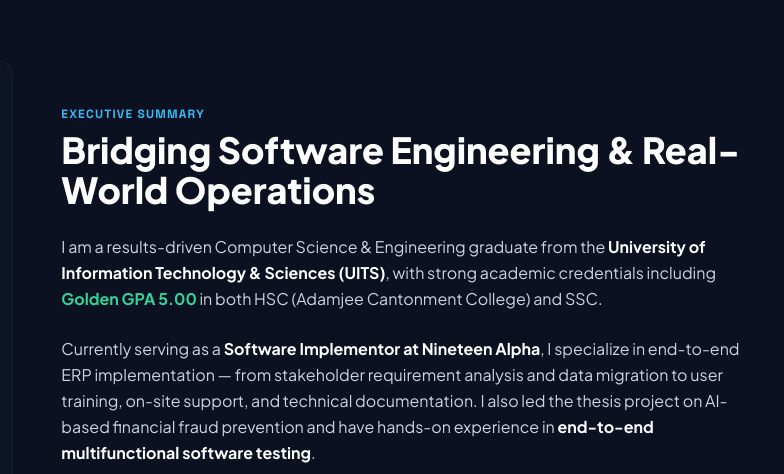
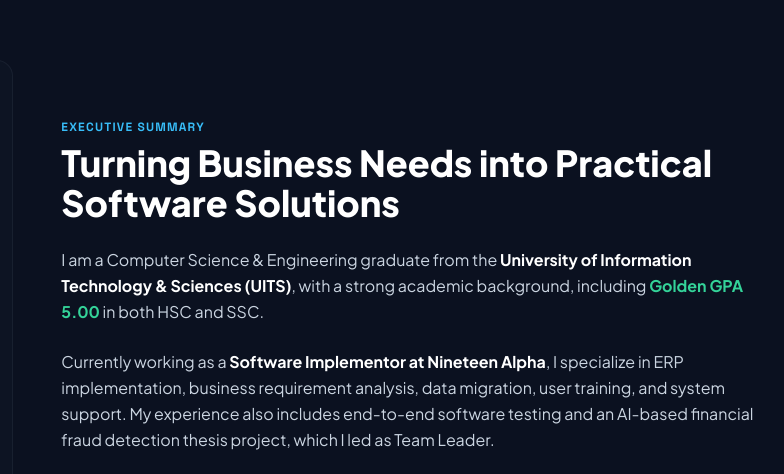
Before and after one commit to masumrana01/portfolio, a plain HTML site: page index.html in a window 1280 px wide. Shown: the part 820-1294 px from the top of the page, 496-1280 px from the left. Drawn offline with nearby package versions, Linux system fonts and the light colour scheme.

Commit message:
Update index.html

```diff
--- a/index.html
+++ b/index.html
@@ -284,17 +284,29 @@
 
         <div class="lg:col-span-7 order-1 lg:order-2 space-y-6">
 
+          <!-- Updated Executive Summary -->
           <div>
             <p class="text-xs font-mono font-bold tracking-widest text-sky-400 uppercase mb-2">Executive Summary</p>
-            <h2 class="text-3xl sm:text-4xl font-extrabold text-white">Bridging Software Engineering & Real-World Operations</h2>
+            <h2 class="text-3xl sm:text-4xl font-extrabold text-white">
+              Turning Business Needs into Practical Software Solutions
+            </h2>
           </div>
 
           <p class="text-slate-300 leading-relaxed">
-            I am a results-driven Computer Science & Engineering graduate from the <strong class="text-white">University of Information Technology & Sciences (UITS)</strong>, with strong academic credentials including <strong class="text-emerald-400">Golden GPA 5.00</strong> in both HSC (Adamjee Cantonment College) and SSC.
+            I am a Computer Science & Engineering graduate from the
+            <strong class="text-white">University of Information Technology & Sciences (UITS)</strong>,
+            with a strong academic background, including
+            <strong class="text-emerald-400">Golden GPA 5.00</strong>
+            in both HSC and SSC.
           </p>
 
           <p class="text-slate-300 leading-relaxed">
-            Currently serving as a <strong class="text-white">Software Implementor at Nineteen Alpha</strong>, I specialize in end-to-end ERP implementation — from stakeholder requirement analysis and data migration to user training, on-site support, and technical documentation. I also led the thesis project on AI-based financial fraud prevention and have hands-on experience in <strong class="text-white">end-to-end multifunctional software testing</strong>.
+            Currently working as a
+            <strong class="text-white">Software Implementor at Nineteen Alpha</strong>,
+            I specialize in ERP implementation, business requirement analysis,
+            data migration, user training, and system support. My experience
+            also includes end-to-end software testing and an AI-based financial
+            fraud detection thesis project, which I led as Team Leader.
           </p>
 
           <div class="grid sm:grid-cols-3 gap-4 pt-2">
```
